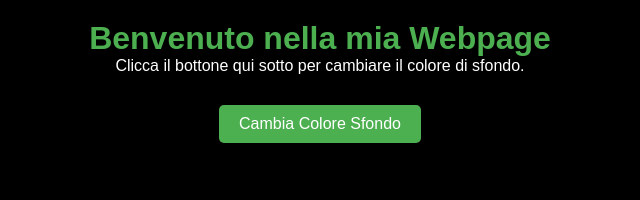
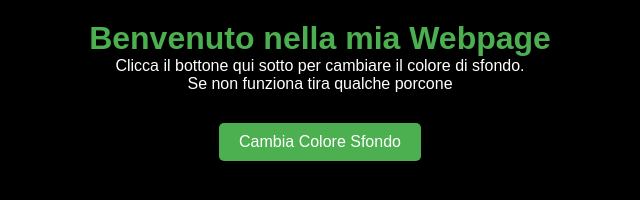
Before and after one commit to Giammarco-Gaudini/Ischebosca, a plain HTML site: page index.html in a window 1280 px wide. Shown: the whole page, without its empty margins (320-960 px from the left). Drawn offline with Linux system fonts and the light colour scheme.

Commit message:
Aggiunto un p nuovo

```diff
--- a/index.html
+++ b/index.html
@@ -11,6 +11,7 @@
     <header>
       <h1>Benvenuto nella mia Webpage</h1>
       <p>Clicca il bottone qui sotto per cambiare il colore di sfondo.</p>
+      <p>Se non funziona tira qualche porcone</p>
     </header>
 
     <main>
```
